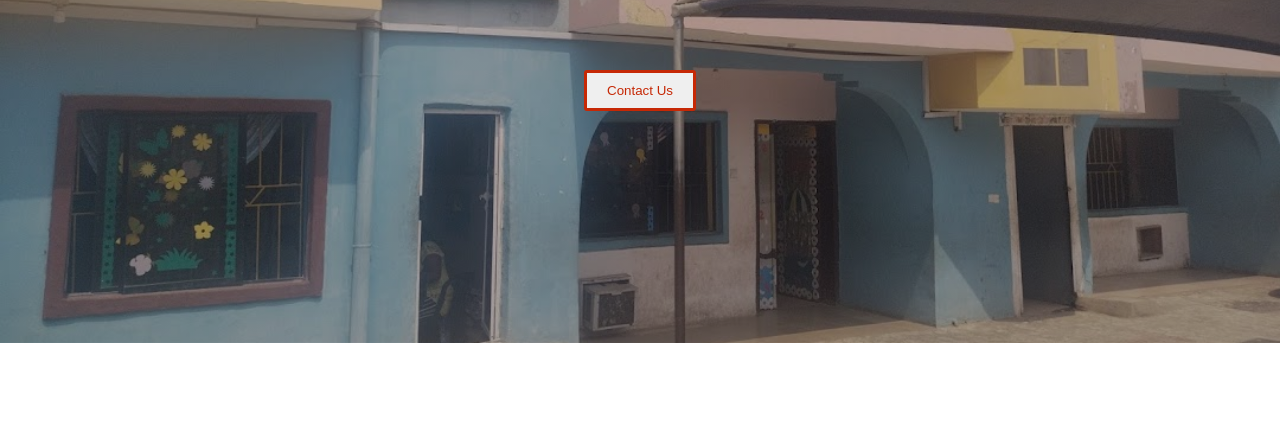
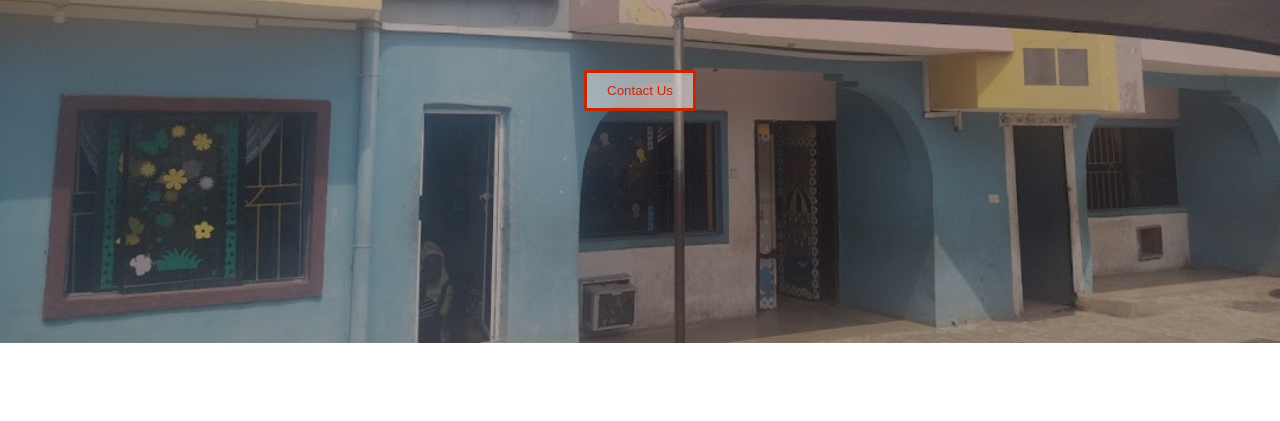
Before and after one commit to brainiac001/path-finder, a plain HTML site: page index.html in a window 1280 px wide. Shown: the part 324-745 px from the top of the page. Drawn offline with Linux system fonts and the light colour scheme.

Commit message:
edited button element

```diff
--- a/style.css
+++ b/style.css
@@ -125,6 +125,7 @@
         padding: 10px 20px;
         border: 3px solid var(--primary-color);
         display: block;
+        background-color: #ffffff7c !important;
         margin: 0 auto;
         cursor: pointer;
         border-radius: var(--border-radius);
```
